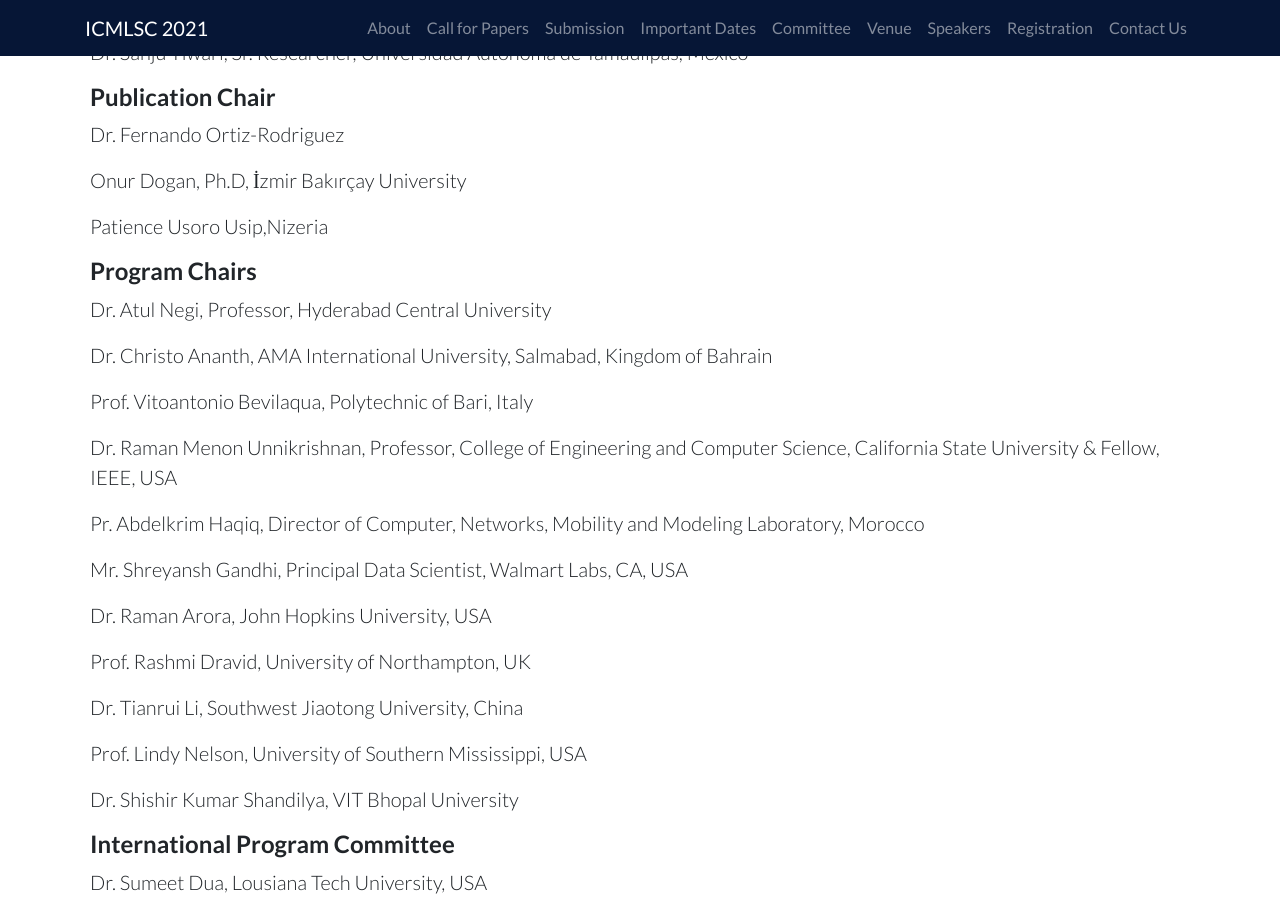
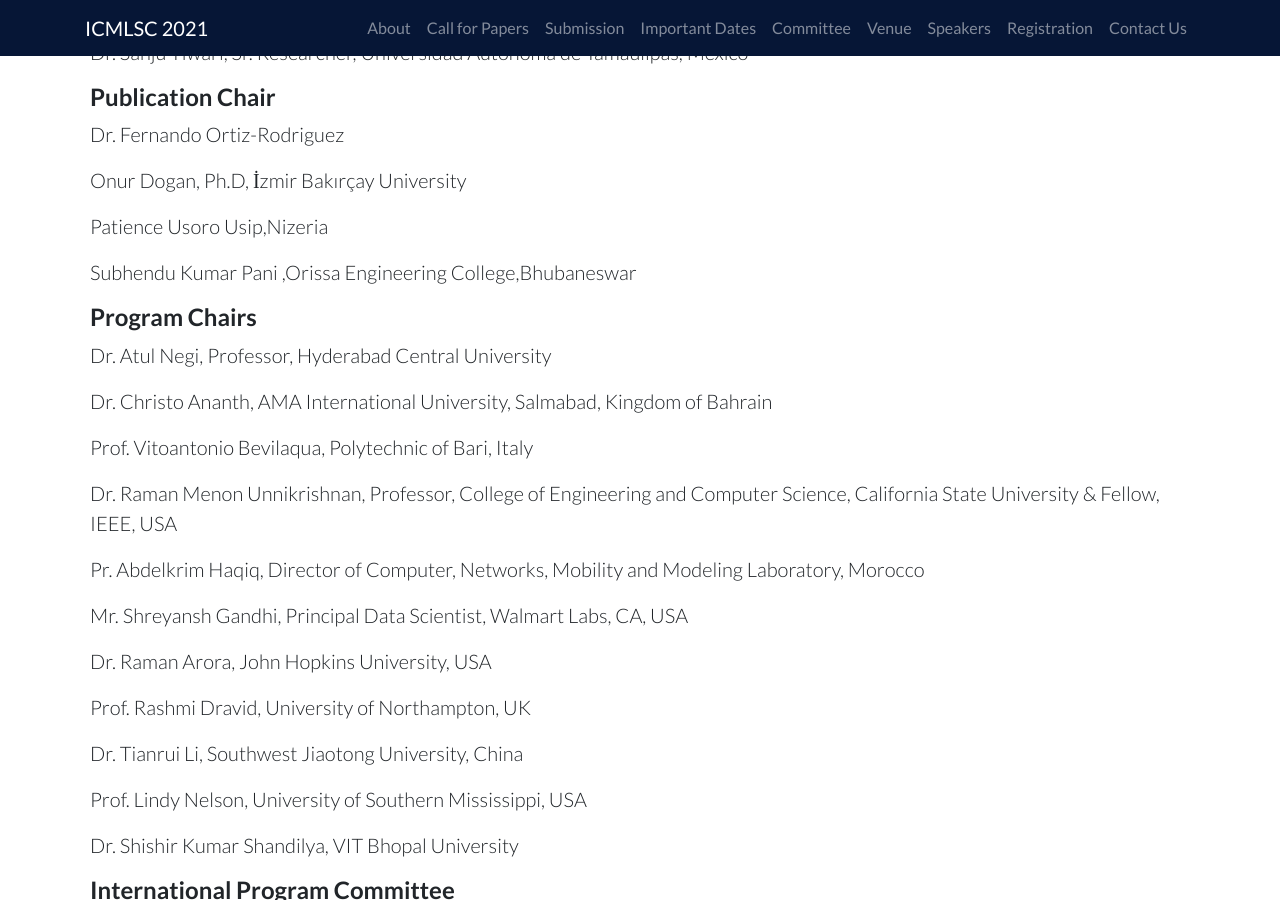
Before and after one commit to ieeevardhaman/icmlsc-website, a Jekyll site: the page built from pages/committee.md, in a window 1280 px wide and 900 px high, scrolled down 1522 px. Built offline with Jekyll 4.4.1, drawn with Linux system fonts in a browser that asks for light colours; our own code applies the rules of GitHub Pages for plain Markdown files; some of the changed text lies outside the part shown.

Commit message:
Update committee.md

```diff
--- a/pages/committee.md
+++ b/pages/committee.md
@@ -40,6 +40,8 @@ Dr. Fernando Ortiz-Rodriguez
 Onur Dogan, Ph.D, İzmir Bakırçay University
 
 Patience Usoro Usip,Nizeria
+
+Subhendu Kumar Pani ,Orissa Engineering College,Bhubaneswar
 
 #### Program Chairs
 
```
Also changed, not shown: other parts of pages/committee.md (+0 -2 lines).
